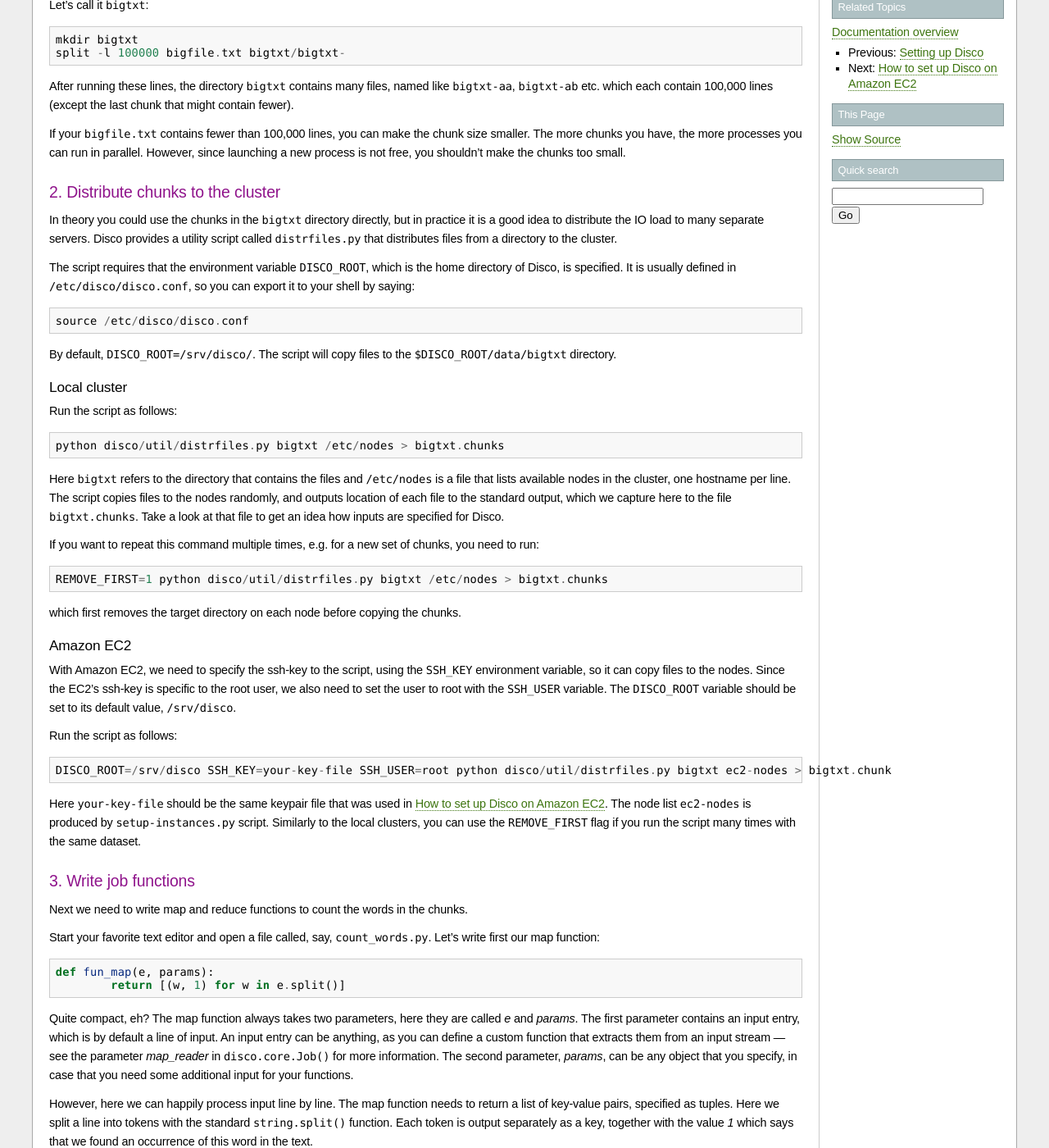
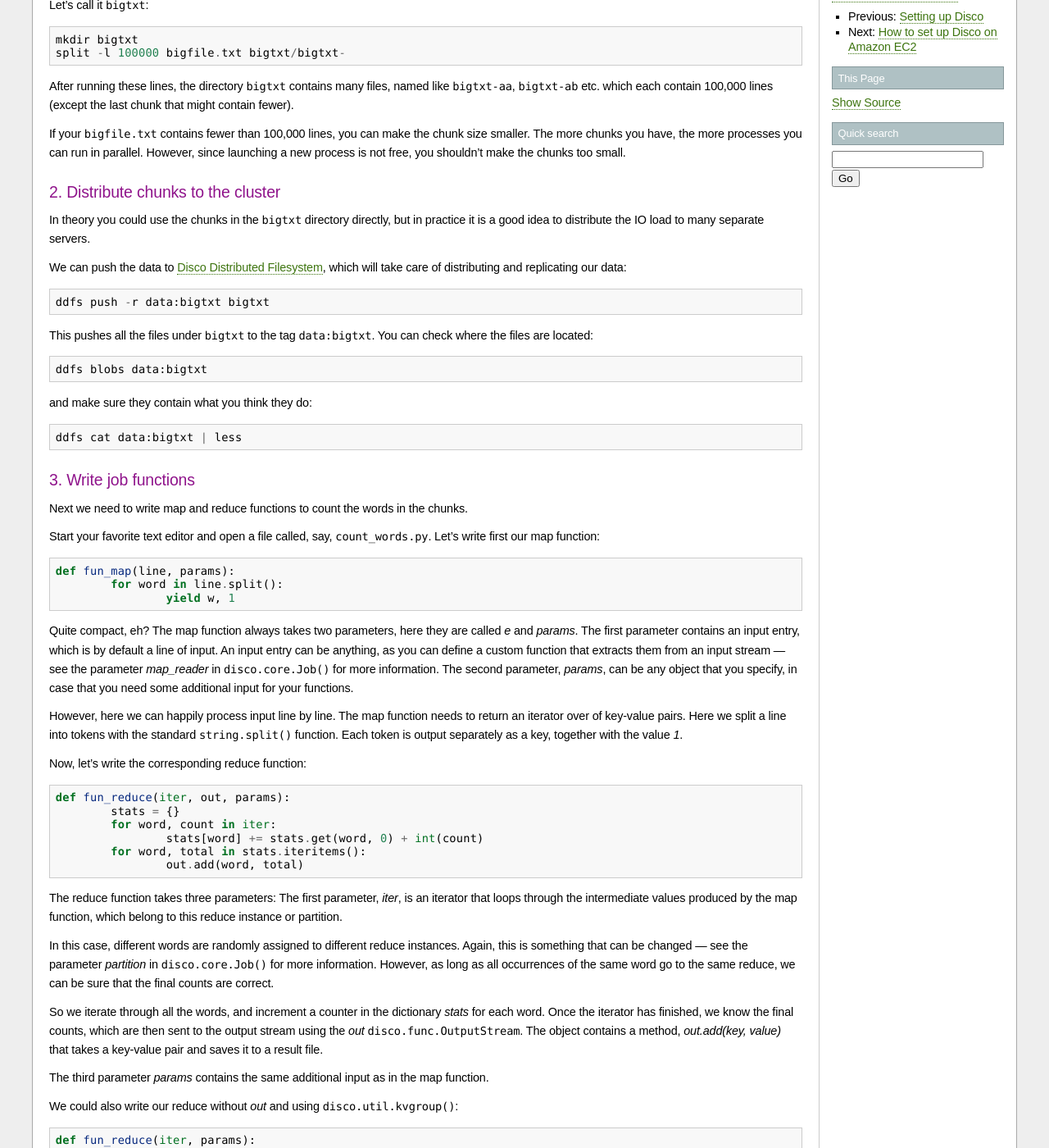
Before and after one commit to discoproject/disco, a Sphinx documentation site: the page built from doc/start/tutorial.rst, in a window 1280 px wide and 1400 px high, scrolled down 312 px. Shown: the whole window at 82% size. Built offline with Sphinx 7.4.7, drawn with Linux system fonts in a browser that asks for light colours; some of the changed text lies outside the part shown.

Commit message:
docs: update the tutorial to use DDFS and the alternative reduce signature

```diff
--- a/doc/start/tutorial.rst
+++ b/doc/start/tutorial.rst
@@ -44,59 +44,21 @@
 
 In theory you could use the chunks in the ``bigtxt`` directory
 directly, but in practice it is a good idea to distribute the IO load
-to many separate servers.  Disco provides a utility script called
-``distrfiles.py`` that distributes files from a directory to the cluster.
+to many separate servers.
 
-The script requires that the environment variable ``DISCO_ROOT``, which
-is the home directory of Disco, is specified. It is usually defined in
-``/etc/disco/disco.conf``, so you can export it to your shell by saying::
+We can push the data to :ref:`DDFS`,
+which will take care of distributing and replicating our data::
 
-        source /etc/disco/disco.conf
+      ddfs push -r data:bigtxt bigtxt
 
-By default, ``DISCO_ROOT=/srv/disco/``. The script will copy files to the
-``$DISCO_ROOT/data/bigtxt`` directory.
+This pushes all the files under ``bigtxt`` to the tag ``data:bigtxt``.
+You can check where the files are located::
 
-Local cluster
-'''''''''''''
+    ddfs blobs data:bigtxt
 
-Run the script as follows::
+and make sure they contain what you think they do::
 
-        python disco/util/distrfiles.py bigtxt /etc/nodes > bigtxt.chunks
-
-Here ``bigtxt`` refers to the directory that contains the files and
-``/etc/nodes`` is a file that lists available nodes in the cluster, one
-hostname per line. The script copies files to the nodes randomly, and
-outputs location of each file to the standard output, which we capture
-here to the file ``bigtxt.chunks``. Take a look at that file to get an
-idea how inputs are specified for Disco.
-
-If you want to repeat this command multiple times, e.g. for a new set of
-chunks, you need to run::
-
-        REMOVE_FIRST=1 python disco/util/distrfiles.py bigtxt /etc/nodes > bigtxt.chunks
-
-which first removes the target directory on each node before copying
-the chunks.
-
-Amazon EC2
-''''''''''
-
-With Amazon EC2, we need to specify the ssh-key to the script, using the
-``SSH_KEY`` environment variable, so it can copy files to the nodes. Since
-the EC2's ssh-key is specific to the root user, we also need to set the
-user to root with the ``SSH_USER`` variable. The ``DISCO_ROOT`` variable should
-be set to its default value, ``/srv/disco``.
-
-Run the script as follows::
-
-        DISCO_ROOT=/srv/disco SSH_KEY=your-key-file SSH_USER=root python disco/util/distrfiles.py bigtxt ec2-nodes > bigtxt.chunk
-
-Here ``your-key-file`` should be the same keypair file that was
-used in :ref:`ec2setup`. The node list ``ec2-nodes`` is produced by
-``setup-instances.py`` script. Similarly to the local clusters, you can
-use the ``REMOVE_FIRST`` flag if you run the script many times with the
-same dataset.
-
+    ddfs cat data:bigtxt | less
 
 3. Write job functions
 ----------------------
@@ -107,8 +69,9 @@
 Start your favorite text editor and open a file called, say,
 ``count_words.py``. Let's write first our map function::
 
-        def fun_map(e, params):
-                return [(w, 1) for w in e.split()]
+        def fun_map(line, params):
+                for word in line.split():
+                        yield w, 1
 
 Quite compact, eh? The map function always takes two parameters, here they
 are called *e* and *params*. The first parameter contains an input entry,
@@ -118,21 +81,17 @@
 information. The second parameter, *params*, can be any object that you
 specify, in case that you need some additional input for your functions.
 
-However, here we can happily process input line by line. The map function
-needs to return a list of key-value pairs, specified as tuples. Here we split a
-line into tokens with the standard ``string.split()`` function. Each token is
-output separately as a key, together with the value *1* which says that we found
-an occurrence of this word in the text.
+However, here we can happily process input line by line.
+The map function needs to return an iterator over of key-value pairs.
+Here we split a line into tokens with the standard ``string.split()`` function.
+Each token is output separately as a key, together with the value *1*.
 
 Now, let's write the corresponding reduce function::
 
         def fun_reduce(iter, out, params):
                 stats = {}
                 for word, count in iter:
-                        if word in stats:
-                                stats[word] += int(count)
-                        else:
-                                stats[word] = int(count)
+                        stats[word] += stats.get(word, 0) + int(count)
                 for word, total in stats.iteritems():
                         out.add(word, total)
 
@@ -148,12 +107,22 @@
 
 So we iterate through all the words, and increment a counter in the
 dictionary *stats* for each word. Once the iterator has finished, we know the
-final counts, which are then sent to the output stream using the *out* object.
+final counts, which are then sent to the output stream using the *out*
+:class:`disco.func.OutputStream`.
 The object contains a method, *out.add(key, value)* that takes a key-value
 pair and saves it to a result file.
 
 The third parameter *params* contains the same additional input as in
 the map function.
+
+We could also write our reduce without *out* and using :func:`disco.util.kvgroup`::
+
+        def fun_reduce(iter, params):
+                for word, counts in kvgroup(sorted(iter)):
+                        yield word, sum(counts)
+
+In this case, all the ``key, val`` pairs generated by the reduce are added to
+the :class:`disco.func.OutputStream`.
 
 That's it. Now we have written map and reduce functions for counting
 words in parallel.
@@ -187,10 +156,10 @@
         from disco.core import Disco, result_iterator
 
         results = Disco(sys.argv[1]).new_job(
-                name = "disco_tut",
-                input = sys.argv[2:],
-                map = fun_map,
-                reduce = fun_reduce).wait()
+                name='disco_tut',
+                input=sys.argv[2:],
+                map=fun_map,
+                reduce=fun_reduce).wait()
 
         for word, total in result_iterator(results):
                 print word, total
@@ -207,7 +176,7 @@
 
 Run the script as follows::
 
-        python count_words.py disco://localhost `cat bigtxt.chunks` > bigtxt.results
+        python count_words.py disco://localhost tag://data:bigtxt > bigtxt.results
 
 If you run the Disco master in a non-standard port, replace
 ``disco://localhost`` with the correct address to the
@@ -222,17 +191,17 @@
 
 Run the scripts as follows::
 
-        DISCO_PROXY=disco://localhost python count_words.py disco://localhost `cat bigtxt.chunks` > bigtxt.results
+        DISCO_PROXY=disco://localhost python count_words.py disco://localhost tag://data:bigtxt > bigtxt.results
 
 Here we assume that there's a SSH tunnel from your local machine to the
 EC2 master, as started automatically by the ``setup-instances.py`` script.
 
 ----
 
-If everything goes well, the script pauses for some time while the
-job executes. The inputs are read from the file ``bigtxt.chunks``
-which was created earlier. Finally the outputs are written to
-``bigtxt.results``.  While the job is running, you can point your web
+If everything goes well, the script pauses for some time while the job executes.
+The inputs are read from the tag ``data:bigtxt``, which was created earlier.
+Finally the output is written to ``bigtxt.results``.
+While the job is running, you can point your web
 browser at ``http://localhost:8989`` (or some other port where you run the
 Disco master) which lets you follow the progress of your job in real-time.
 
```
Also changed, not shown: 1 other file.
